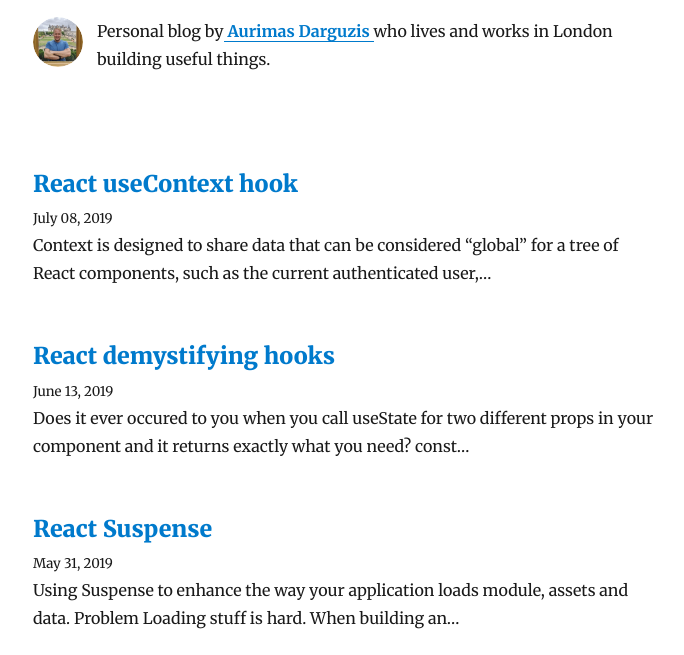
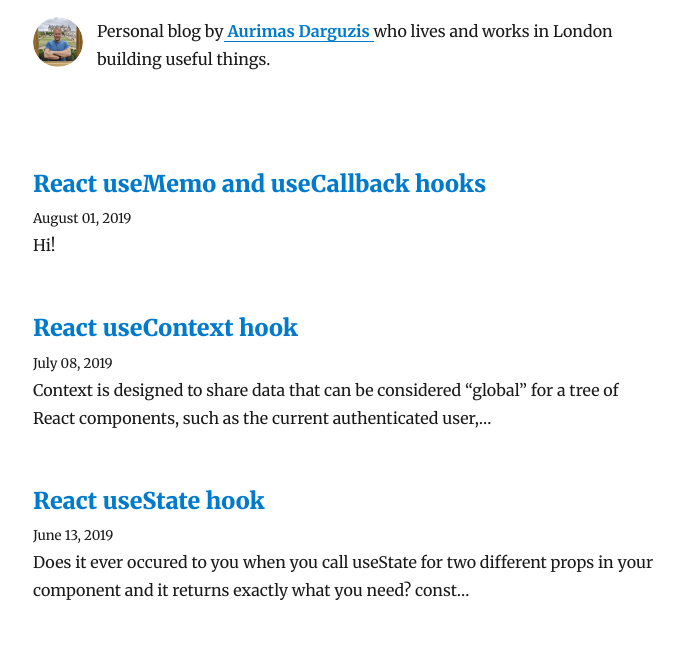
Before and after one commit to aurimas-darguzis/reacting.io, a Gatsby site: page / in a window 1280 px wide. Shown: the part 137-792 px from the top of the page, without its empty margins (292-976 px from the left). Built offline with nearby package versions, Linux system fonts and the light colour scheme; Gatsby itself is replaced by a stand-in of ours; some packages are replaced by stand-ins of ours.

Commit message:
renaming

```diff
--- /dev/null
+++ b/content/blog/react-useMemo-useCallback-hook/index.md
@@ -0,0 +1,6 @@
+---
+title: React useMemo and useCallback hooks
+date: "2019-08-01T23:46:37.121Z"
+---
+
+Hi!
--- a/content/blog/react-demystifying-hooks/index.md
+++ b/content/blog/react-useState-hook/index.md
@@ -1,5 +1,5 @@
 ---
-title: React demystifying hooks
+title: React useState hook
 date: "2019-06-13T23:46:37.121Z"
 ---
 
```
Also changed, not shown: content/blog/react-useContext-hook/index.md (renamed from content/blog/react-useContext-hook/react-using-useContext-hook.md).
